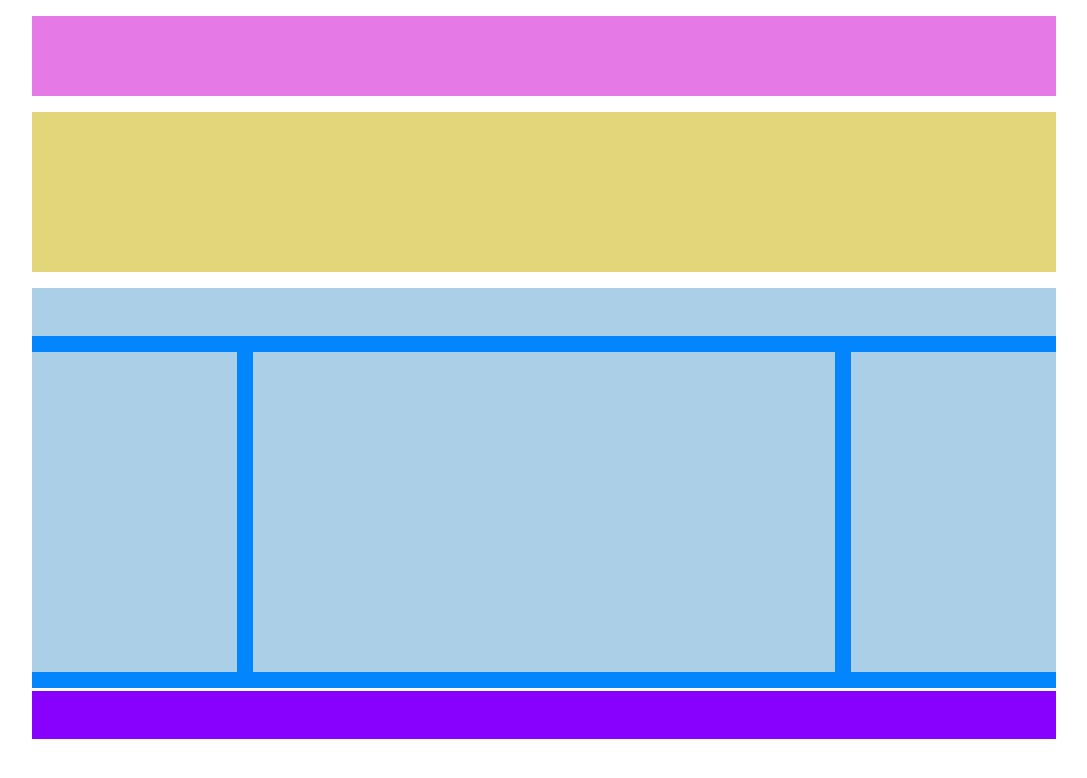
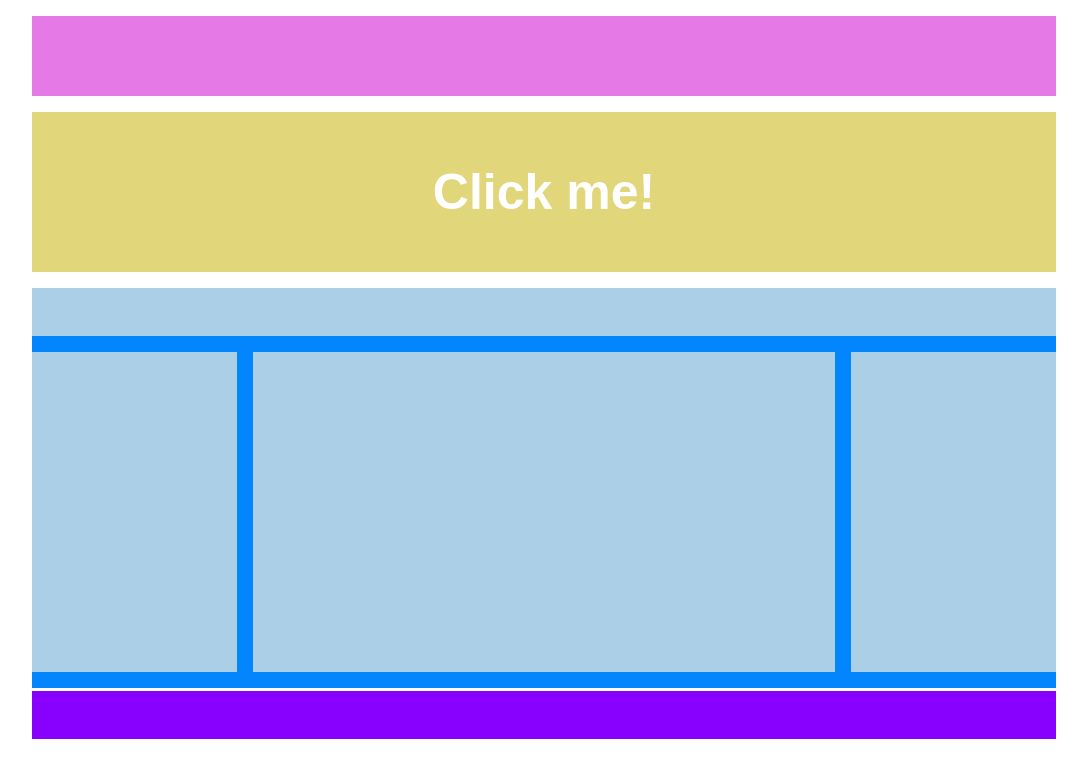
Before and after one commit to katy01101011/htmlcss-struttura-wp, a plain HTML site: page index.html in a window 1280 px wide. Shown: the whole page, without its empty margins (96-1183 px from the left). Drawn offline with Linux system fonts and the light colour scheme.

Commit message:
Click me! :)

```diff
--- a/css/style.css
+++ b/css/style.css
@@ -31,6 +31,17 @@ header {
     background-color: #E1D67A;
     height: 10em;
     margin-bottom: 1em;
+}
+
+button {
+    width: 100%;
+    height: 100%;
+    background-color: #E1D67A;
+    border: none;
+    color: white;
+    font-family: Arial, Helvetica, sans-serif;
+    font-size: 50px;
+    font-weight: bold;
 }
 
 main {
--- a/index.html
+++ b/index.html
@@ -19,7 +19,7 @@
 
         <!-- Jumbotron -->
         <div class="jumbotron">
-
+            <a href="https://campo-minato.com/"><button>Click me!</button></a>
         </div>
         <!-- Jumbotron -->
 
```
